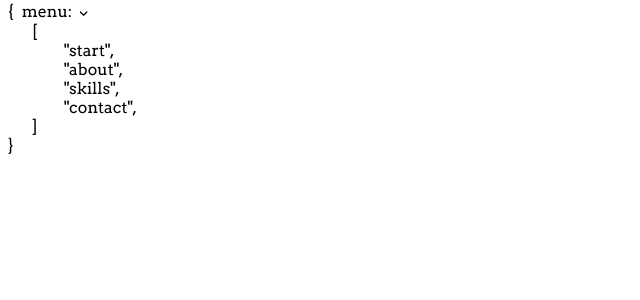
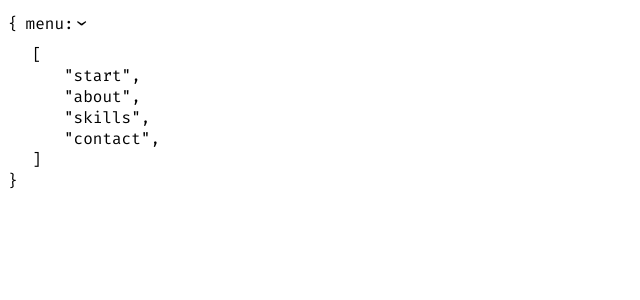
Before and after one commit to jonnitg/jonnitg.github.io, a Next.js app: page / in a window 1280 px wide. Shown: the top 300 px of the page, without its empty margins (0-640 px from the left). Built offline with nearby package versions, Linux system fonts and the light colour scheme.

Commit message:
redesign!: add styles to elements
code-list element
code-text element
heading element

```diff
--- a/src/elements/code-expand-button/code-expand-button.module.scss
+++ b/src/elements/code-expand-button/code-expand-button.module.scss
@@ -6,13 +6,15 @@
   font-size: 1.2rem;
   background-color: transparent;
   transform-origin: center;
+  font-family: 'Fira Code', monospace;
 
   &:focus {
     outline: transparent;
   }
 
   &--is-expanded {
+    padding: 0.5em 0;
     transform: rotate(90deg);
-    transform-origin: 45% 55%;
+    transform-origin: 60% 55%;
   }
 }
--- a/src/elements/code-list/code-list.element.tsx
+++ b/src/elements/code-list/code-list.element.tsx
@@ -6,24 +6,37 @@ interface Item {
   id: string;
   element?: JSX.Element;
   text?: string;
+  className?: string;
 }
 
 interface Props {
+  isShrunk?: boolean;
   list: Item[];
   orientation?: 'horizontal' | 'vertical';
 }
 
 const CodeList: React.FunctionComponent<Props> = ({
+  isShrunk = false,
   list,
   orientation = 'vertical',
 }) => {
   return (
-    <ul className={clsx(styles.container, styles[`container--${orientation}`])}>
-      {list.map(({ id, text, element }) => (
-        <li key={id} className={styles.container__item}>
-          {element || text}
-        </li>
-      ))}
+    <ul
+      className={clsx(
+        styles.container,
+        styles[`container--${orientation}`],
+        isShrunk && styles['container--is-shrunk']
+      )}
+    >
+      {isShrunk ? (
+        <li>...</li>
+      ) : (
+        list.map(({ id, text, element, className = '' }) => (
+          <li key={id} className={clsx(className, styles.container__item)}>
+            {element || text}
+          </li>
+        ))
+      )}
     </ul>
   );
 };
--- a/src/elements/code-list/code-list.module.scss
+++ b/src/elements/code-list/code-list.module.scss
@@ -1,10 +1,11 @@
 .container {
   $self: &;
   margin-top: 0;
-  margin-left: 2em;
+  margin-left: 2rem;
   margin-bottom: 0;
   padding: 0;
   list-style-type: none;
+  font-family: 'Fira Code', monospace;
 
   &__item {
     &::before {
@@ -25,7 +26,7 @@
 
   &--vertical {
     #{$self}__item {
-      margin-left: 2em;
+      margin-left: 2rem;
     }
   }
 
@@ -34,4 +35,8 @@
       display: inline;
     }
   }
+
+  &--is-shrunk {
+    display: flex;
+  }
 }
--- a/src/elements/code-text/code-text.element.tsx
+++ b/src/elements/code-text/code-text.element.tsx
@@ -1,12 +1,18 @@
 import React from 'react';
+import clsx from 'clsx';
 import styles from './code-text.module.scss';
 
 interface Props {
   tab?: number;
+  className?: string;
 }
 
-const CodeText: React.FunctionComponent<Props> = ({ children, tab = 0 }) => {
-  return <div className={styles.container}>{children}</div>;
+const CodeText: React.FunctionComponent<Props> = ({
+  children,
+  tab = 0,
+  className = '',
+}) => {
+  return <div className={clsx(styles.container, className)}>{children}</div>;
 };
 
 export default CodeText;
--- a/src/elements/code-text/code-text.module.scss
+++ b/src/elements/code-text/code-text.module.scss
@@ -1,4 +1,6 @@
 .container {
+  font-family: 'Fira Code', monospace;
+
   &::before {
     content: '{';
     padding-right: 0.5em;
--- /dev/null
+++ b/src/elements/heading/heading.module.scss
@@ -0,0 +1,31 @@
+@import '../../sass/base';
+
+$all_headings: h1, h2, h3, h4;
+
+.content {
+  margin: 0;
+
+  @each $heading in $all_headings {
+    &--is-#{$heading} {
+      @if $heading == h1 {
+        font-size: 3.75rem;
+        line-height: 1.1;
+        color: var(--main-text-color);
+
+        @include for-size(mobile-landscape-up) {
+          font-size: 3.75rem;
+          line-height: 1.1;
+        }
+      } @else if $heading == h2 {
+        font-size: 3rem;
+        color: var(--main-text-color);
+      } @else if $heading == h3 {
+        font-size: 1.5em;
+        color: var(--main-text-color);
+      } @else if $heading == h4 {
+        font-size: 1.2em;
+        color: var(--main-text-color);
+      }
+    }
+  }
+}
--- /dev/null
+++ b/src/elements/heading/index.tsx
@@ -0,0 +1 @@
+export { default } from './heading.element';
```
Also changed, not shown: src/elements/heading/heading.element.tsx (added, +21 -0 lines).
